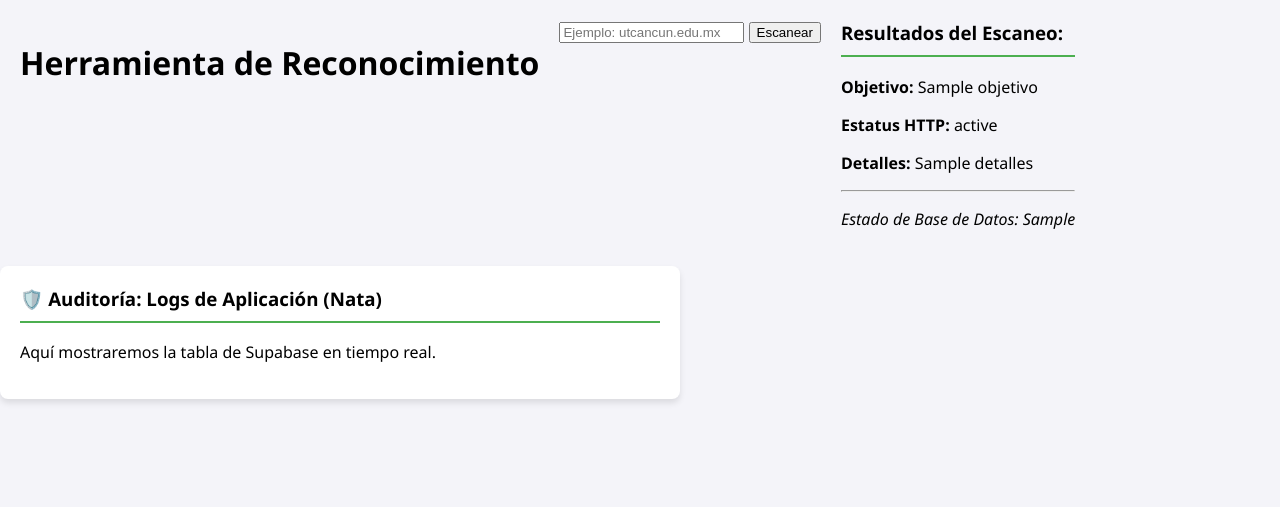
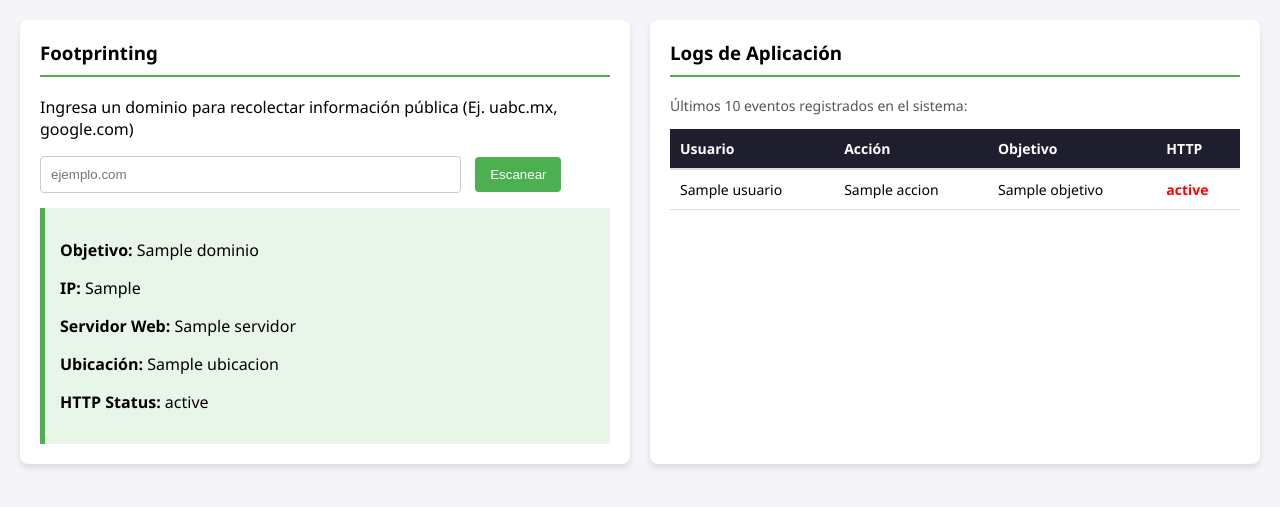
Before and after one commit to Natanael2005/Auditoria-Seguridad, a Flask app: template templates/dashboard.html in a window 1280 px wide. Shown: the part 52-559 px from the top of the page. Run offline with Flask 3, Linux system fonts and the light colour scheme; the template is opened without the code that fills it: most values are stand-ins (such as "Sample title", 1, 10 or a date in 2020).

Commit message:
N - funcionando

```diff
--- a/app.py
+++ b/app.py
@@ -2,89 +2,146 @@ from flask import Flask, request, render_template, redirect, url_for, session
 from modules.auditoria import registrar_log_app, supabase
 from modules.server_logs import configurar_server_logs
 import os
+from modules.footprinting import realizar_escaneo
 from dotenv import load_dotenv
+from modules.auditoria import registrar_log_app, obtener_logs_app, supabase
 
 load_dotenv()
 
 app = Flask(__name__)
 app.secret_key = "clave_super_secreta_auditoria_2026"
 
+
 # =====================================================================
 # CONFIGURACIÓN DE LOGS DE SERVIDOR
 # =====================================================================
 server_logger = configurar_server_logs()
 
+
 @app.after_request
 def log_server_request(response):
     """Guarda automáticamente cada petición HTTP en el archivo de texto local."""
     server_logger.info(
-        'Peticion web',
+        "Peticion web",
         extra={
-            'clientip': request.remote_addr,
-            'method': request.method,
-            'path': request.path,
-            'status': response.status_code
-        }
+            "clientip": request.remote_addr,
+            "method": request.method,
+            "path": request.path,
+            "status": response.status_code,
+        },
     )
     return response
+
 
 # =====================================================================
 # RUTAS DE LA APLICACIÓN
 # =====================================================================
-@app.route('/', methods=['GET', 'POST'])
+@app.route("/", methods=["GET", "POST"])
 def login():
-    if 'usuario_actual' in session:
-        return redirect(url_for('dashboard'))
+    if "usuario_actual" in session:
+        return redirect(url_for("dashboard"))
 
     error_msg = None
 
-    if request.method == 'POST':
-        email = request.form['email']
-        password = request.form['password']
+    if request.method == "POST":
+        email = request.form["email"]
+        password = request.form["password"]
         ip_del_usuario = request.remote_addr
 
         try:
-            auth_response = supabase.auth.sign_in_with_password({
-                "email": email,
-                "password": password
-            })
+            auth_response = supabase.auth.sign_in_with_password(
+                {"email": email, "password": password}
+            )
 
-            session['usuario_actual'] = auth_response.user.email
+            session["usuario_actual"] = auth_response.user.email
 
             registrar_log_app(
-                usuario=email, accion="Login Exitoso", objetivo="Sistema Auth",
-                estatus_http=200, ip_cliente=ip_del_usuario, detalles="Autenticación correcta."
+                usuario=email,
+                accion="Login Exitoso",
+                objetivo="Sistema Auth",
+                estatus_http=200,
+                ip_cliente=ip_del_usuario,
+                detalles="Autenticación correcta.",
             )
-            return redirect(url_for('dashboard'))
+            return redirect(url_for("dashboard"))
 
         except Exception as e:
             error_msg = "Credenciales incorrectas. Intenta de nuevo."
             registrar_log_app(
-                usuario=email, accion="Intento de Login Fallido", objetivo="Sistema Auth",
-                estatus_http=401, ip_cliente=ip_del_usuario, detalles=f"Fallo. Razón: {str(e)}"
+                usuario=email,
+                accion="Intento de Login Fallido",
+                objetivo="Sistema Auth",
+                estatus_http=401,
+                ip_cliente=ip_del_usuario,
+                detalles=f"Fallo. Razón: {str(e)}",
             )
 
-    return render_template('login.html', error=error_msg)
+    return render_template("login.html", error=error_msg)
 
-@app.route('/dashboard')
+
+@app.route("/dashboard", methods=["GET", "POST"])
 def dashboard():
-    if 'usuario_actual' in session:
-        # ¡Aquí ya estamos llamando al nuevo archivo dashboard.html!
-        return render_template('dashboard.html', usuario=session['usuario_actual'])
-    else:
-        return redirect(url_for('login'))
+    # 1. Verificamos que el usuario tenga sesión iniciada
+    if "usuario_actual" not in session:
+        return redirect(url_for("login"))
 
-@app.route('/logout')
+    usuario = session["usuario_actual"]
+    resultado_escaneo = None
+
+    # 2. Si el usuario le dio clic al botón de "Escanear"
+    if request.method == "POST":
+        dominio_ingresado = request.form.get("dominio")
+        ip_del_usuario = request.remote_addr
+
+        # --- A. Usamos la herramienta de Diego ---
+        resultado_escaneo = realizar_escaneo(dominio_ingresado)
+
+        # --- B. Usamos TU sistema de Auditoría (App Logs) ---
+        if resultado_escaneo["error"]:
+            detalles_log = resultado_escaneo["error"]
+            estatus_final = 500
+        else:
+            detalles_log = f"IP: {resultado_escaneo['ip']} | Servidor: {resultado_escaneo['servidor']} | País: {resultado_escaneo['ubicacion']}"
+            estatus_final = resultado_escaneo["estatus"]
+
+        # ¡Magia! Registramos el movimiento exacto en Supabase
+        registrar_log_app(
+            usuario=usuario,
+            accion="Escaneo Footprinting",
+            objetivo=dominio_ingresado,
+            estatus_http=estatus_final,
+            ip_cliente=ip_del_usuario,
+            detalles=detalles_log,
+        )
+
+    # 3. Traemos el historial de auditoría
+    logs_recientes = obtener_logs_app(10)
+
+    # 4. Mostramos la página web y le pasamos todo
+    return render_template(
+        "dashboard.html",
+        usuario=usuario,
+        resultado=resultado_escaneo,
+        logs=logs_recientes,
+    )
+
+
+@app.route("/logout")
 def logout():
-    if 'usuario_actual' in session:
-        usuario = session['usuario_actual']
-        session.pop('usuario_actual', None)
+    if "usuario_actual" in session:
+        usuario = session["usuario_actual"]
+        session.pop("usuario_actual", None)
 
         registrar_log_app(
-            usuario=usuario, accion="Logout", objetivo="Sistema",
-            estatus_http=200, ip_cliente=request.remote_addr, detalles="El usuario cerró sesión."
+            usuario=usuario,
+            accion="Logout",
+            objetivo="Sistema",
+            estatus_http=200,
+            ip_cliente=request.remote_addr,
+            detalles="El usuario cerró sesión.",
         )
-    return redirect(url_for('login'))
+    return redirect(url_for("login"))
 
-if __name__ == '__main__':
+
+if __name__ == "__main__":
     app.run(debug=True, port=5000)
--- a/templates/dashboard.html
+++ b/templates/dashboard.html
@@ -46,6 +46,37 @@
             padding-bottom: 10px;
             margin-top: 0;
         }
+
+        input[type="text"] {
+            width: 70%;
+            padding: 10px;
+            margin-right: 10px;
+            border: 1px solid #ccc;
+            border-radius: 4px;
+        }
+
+        button {
+            padding: 10px 15px;
+            background-color: #4CAF50;
+            color: white;
+            border: none;
+            border-radius: 4px;
+            cursor: pointer;
+        }
+
+        .resultado-caja {
+            background-color: #e8f5e9;
+            padding: 15px;
+            border-left: 5px solid #4CAF50;
+            margin-top: 15px;
+        }
+
+        .error-caja {
+            background-color: #ffebee;
+            padding: 15px;
+            border-left: 5px solid #f44336;
+            margin-top: 15px;
+        }
     </style>
 </head>
 
@@ -56,30 +87,72 @@
         <a href="/logout">Cerrar Sesión</a>
     </div>
 
-    <body>
-        <div class="container">
-            <h1>Herramienta de Reconocimiento</h1>
-            <form method="POST">
-                <input type="text" name="dominio" placeholder="Ejemplo: utcancun.edu.mx" required>
+    <div class="container">
+        <div class="panel">
+            <h3>Footprinting</h3>
+            <p>Ingresa un dominio para recolectar información pública (Ej. uabc.mx, google.com)</p>
+
+            <form method="POST" action="/dashboard">
+                <input type="text" name="dominio" placeholder="ejemplo.com" required>
                 <button type="submit">Escanear</button>
             </form>
 
-            {% if datos %}
-            <div class="result">
-                <h3>Resultados del Escaneo:</h3>
-                <p><strong>Objetivo:</strong> {{ datos.objetivo }}</p>
-                <p><strong>Estatus HTTP:</strong> {{ datos.estatus_http }}</p>
-                <p><strong>Detalles:</strong> {{ datos.detalles }}</p>
-                <hr>
-                <p><em>Estado de Base de Datos: {{ datos.guardado_db }}</em></p>
+            {% if resultado %}
+            {% if resultado.error %}
+            <div class="error-caja">
+                <strong>❌ Error:</strong> {{ resultado.error }}
+            </div>
+            {% else %}
+            <div class="resultado-caja">
+                <p><strong>Objetivo:</strong> {{ resultado.dominio }}</p>
+                <p><strong>IP:</strong> {{ resultado.ip }}</p>
+                <p><strong>Servidor Web:</strong> {{ resultado.servidor }}</p>
+                <p><strong>Ubicación:</strong> {{ resultado.ubicacion }}</p>
+                <p><strong>HTTP Status:</strong> {{ resultado.estatus }}</p>
             </div>
             {% endif %}
+            {% endif %}
         </div>
-    </body>
-    <div class="panel">
-        <h3>🛡️ Auditoría: Logs de Aplicación (Nata)</h3>
-        <p>Aquí mostraremos la tabla de Supabase en tiempo real.</p>
-    </div>
+
+        <div class="panel">
+            <h3>Logs de Aplicación</h3>
+            <p style="font-size: 14px; color: #555;">Últimos 10 eventos registrados en el sistema:</p>
+
+            <div style="overflow-x:auto;">
+                <table style="width: 100%; border-collapse: collapse; text-align: left; font-size: 14px;">
+                    <thead>
+                        <tr style="background-color: #1e1e2f; color: white;">
+                            <th style="padding: 10px; border-bottom: 2px solid #ddd;">Usuario</th>
+                            <th style="padding: 10px; border-bottom: 2px solid #ddd;">Acción</th>
+                            <th style="padding: 10px; border-bottom: 2px solid #ddd;">Objetivo</th>
+                            <th style="padding: 10px; border-bottom: 2px solid #ddd;">HTTP</th>
+                        </tr>
+                    </thead>
+                    <tbody>
+                        {% for log in logs %}
+                        <tr>
+                            <td style="padding: 10px; border-bottom: 1px solid #ddd;">{{ log.usuario.split('@')[0] }}
+                            </td>
+                            <td style="padding: 10px; border-bottom: 1px solid #ddd;">{{ log.accion }}</td>
+                            <td style="padding: 10px; border-bottom: 1px solid #ddd;">{{ log.objetivo }}</td>
+                            <td style="padding: 10px; border-bottom: 1px solid #ddd;">
+                                {% if log.estatus_http == '200' %}
+                                <span style="color: green; font-weight: bold;">{{ log.estatus_http }}</span>
+                                {% else %}
+                                <span style="color: red; font-weight: bold;">{{ log.estatus_http }}</span>
+                                {% endif %}
+                            </td>
+                        </tr>
+                        {% else %}
+                        <tr>
+                            <td colspan="4" style="text-align: center; padding: 15px;">No hay registros de auditoría
+                                aún.</td>
+                        </tr>
+                        {% endfor %}
+                    </tbody>
+                </table>
+            </div>
+        </div>
     </div>
 
 </body>
```
Also changed, not shown: modules/auditoria.py (+13 -0 lines), modules/footprinting.py (+25 -54 lines).
